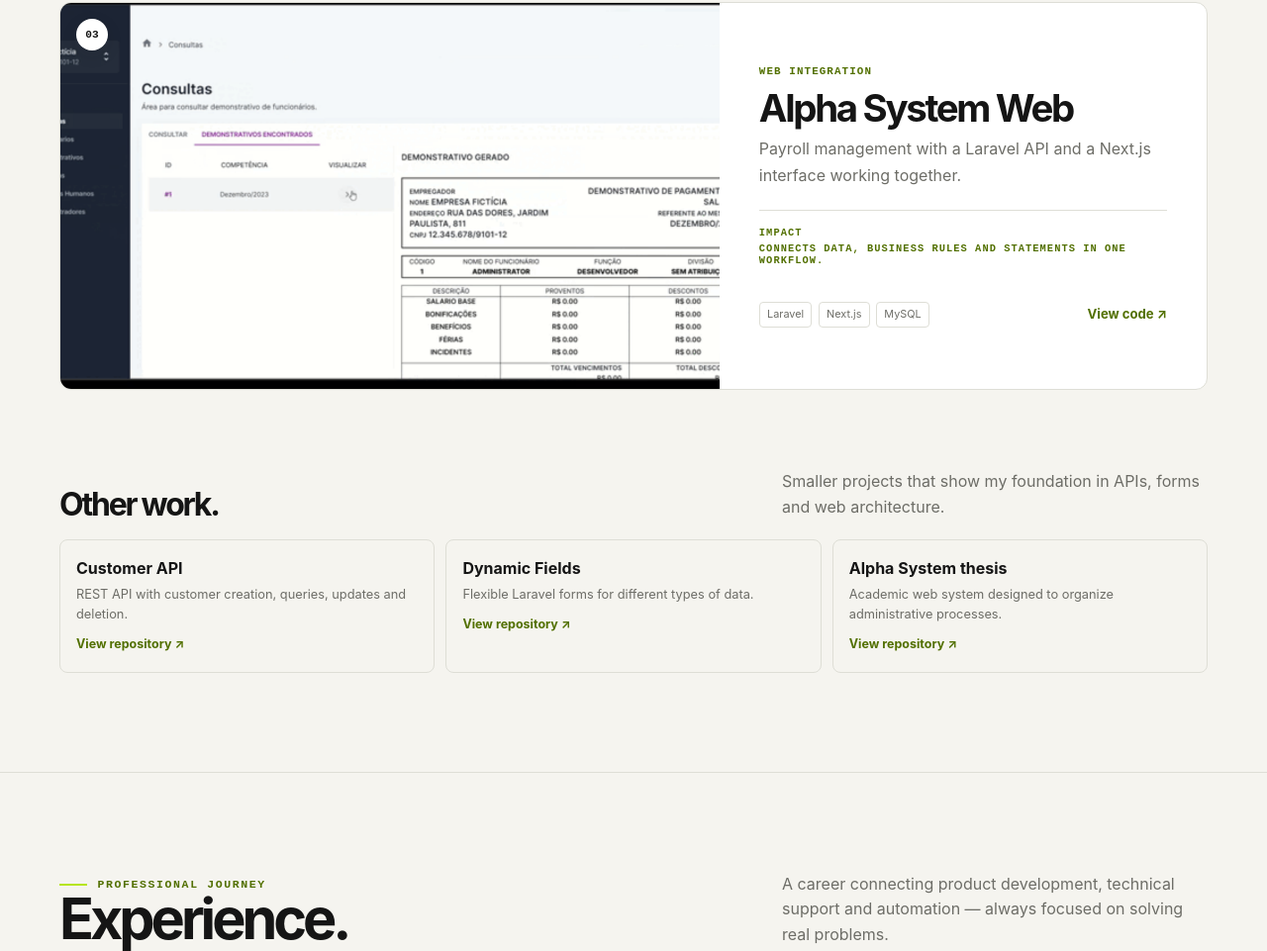
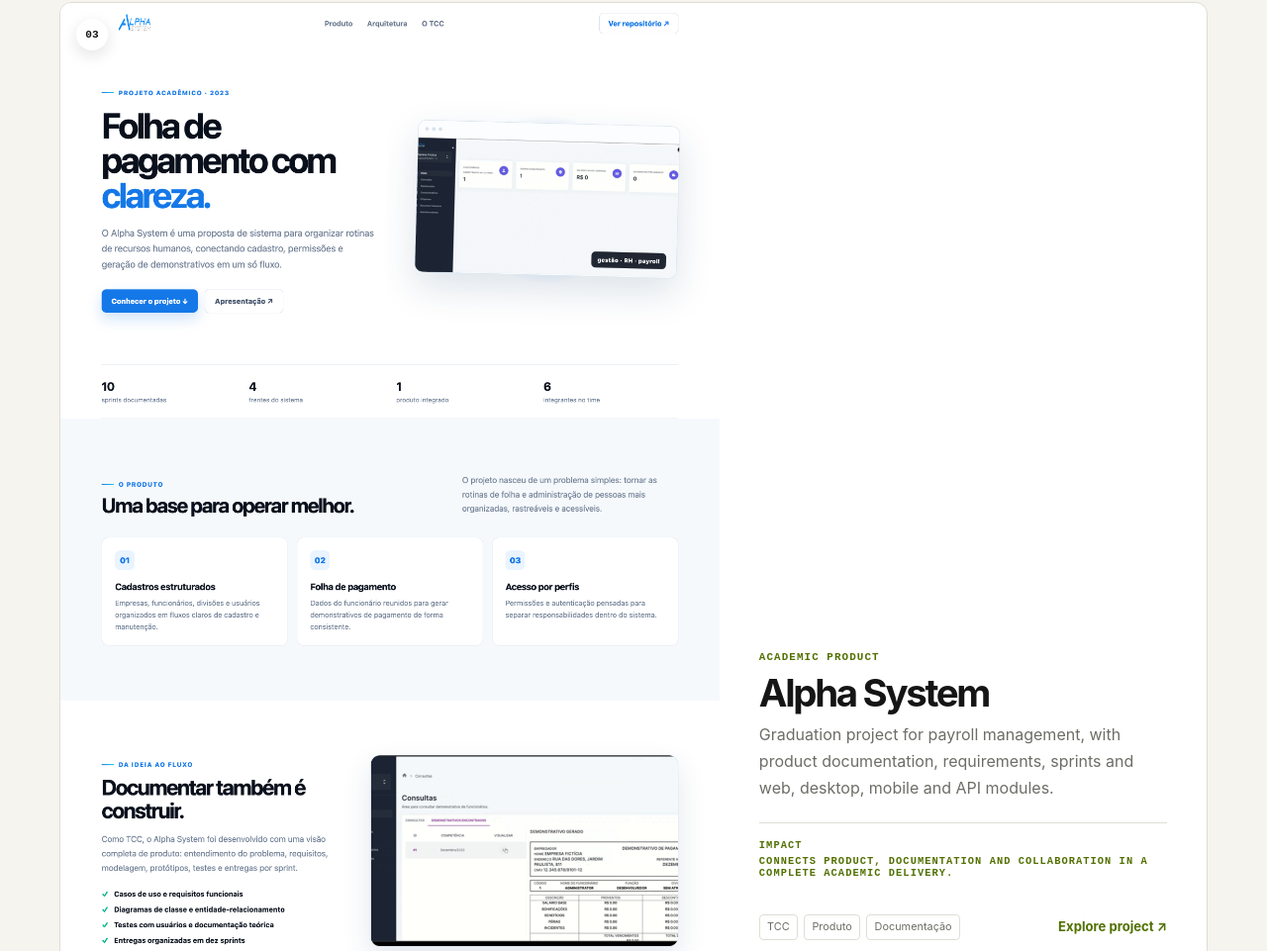
Before and after one commit to giovane-breno/Portfolio, an Astro site: page / in a window 1280 px wide. Shown: the part 2331-3292 px from the top of the page at 99% size. Built offline with nearby package versions, Linux system fonts and the light colour scheme; Astro itself is replaced by a stand-in of ours.

Commit message:
atualiza destaque do Alpha System com landing page

```diff
--- a/src/pages/index.astro
+++ b/src/pages/index.astro
@@ -4,7 +4,7 @@ import '../../src/styles/global.css';
 const projects = [
   { number:'01', image:'/images/petti-home-full.jpg', alt:'Petti PDV', meta:'Product in production', title:'Petti PDV', pt:'PDV e gestão operacional para pet shops: vendas, estoque, agenda de banho e tosa e controle financeiro em um único fluxo.', en:'POS and operational management for pet shops: sales, inventory, grooming schedules and financial control in one workflow.', impactPt:'Centraliza a operação do pet shop em um único sistema.', impactEn:'Centralizes pet shop operations in one system.', tags:['Laravel','Vue','MySQL'], link:'https://petti.tech/', linkText:'Conhecer produto ↗', linkEn:'Explore product ↗' },
   { number:'02', image:'/images/uash-home.jpg', alt:'UASH', meta:'Operations automation', title:'UASH', pt:'Plataforma que conecta dispositivos ESP32, totem, pagamentos e painel administrativo para acompanhar lavanderias self-service em tempo real.', en:'A platform that connects ESP32 devices, kiosk, payments and an admin dashboard to monitor self-service laundries in real time.', impactPt:'Reduz a dependência de atendimento presencial e mantém a operação ativa 24/7.', impactEn:'Reduces the need for in-person service and keeps operations running 24/7.', tags:['Produto','ESP32','IoT','Automação','DevOps'], link:'https://uash.com.br/', linkText:'Conhecer produto ↗', linkEn:'Explore product ↗' },
-  { number:'03', image:'/images/repos/alpha_system/web1.png', alt:'Alpha System Web', meta:'Web integration', title:'Alpha System Web', pt:'Aplicação de gestão de folha de pagamento com API Laravel e interface Next.js trabalhando em conjunto.', en:'Payroll management with a Laravel API and a Next.js interface working together.', impactPt:'Conecta dados, regras de negócio e demonstrativos em um fluxo único.', impactEn:'Connects data, business rules and statements in one workflow.', tags:['Laravel','Next.js','MySQL'], link:'https://github.com/giovane-breno/alpha-system-web', linkText:'Ver código ↗', linkEn:'View code ↗' }
+  { number:'03', image:'/images/repos/alpha_system/alpha-landing.png', alt:'Landing page do Alpha System', meta:'Academic product', title:'Alpha System', pt:'Projeto de TCC para gestão de folha de pagamento, com documentação de produto, requisitos, sprints e módulos web, desktop, mobile e API.', en:'Graduation project for payroll management, with product documentation, requirements, sprints and web, desktop, mobile and API modules.', impactPt:'Conecta produto, documentação e colaboração em uma entrega acadêmica completa.', impactEn:'Connects product, documentation and collaboration in a complete academic delivery.', tags:['TCC','Produto','Documentação'], link:'https://github.com/giovane-breno/ALPHA-SYSTEM', linkText:'Explorar projeto ↗', linkEn:'Explore project ↗' }
 ];
 
 const roles = [
```
Also changed, not shown: images/repos/alpha_system/alpha-landing.png (added), public/images/repos/alpha_system/alpha-landing.png (added).
